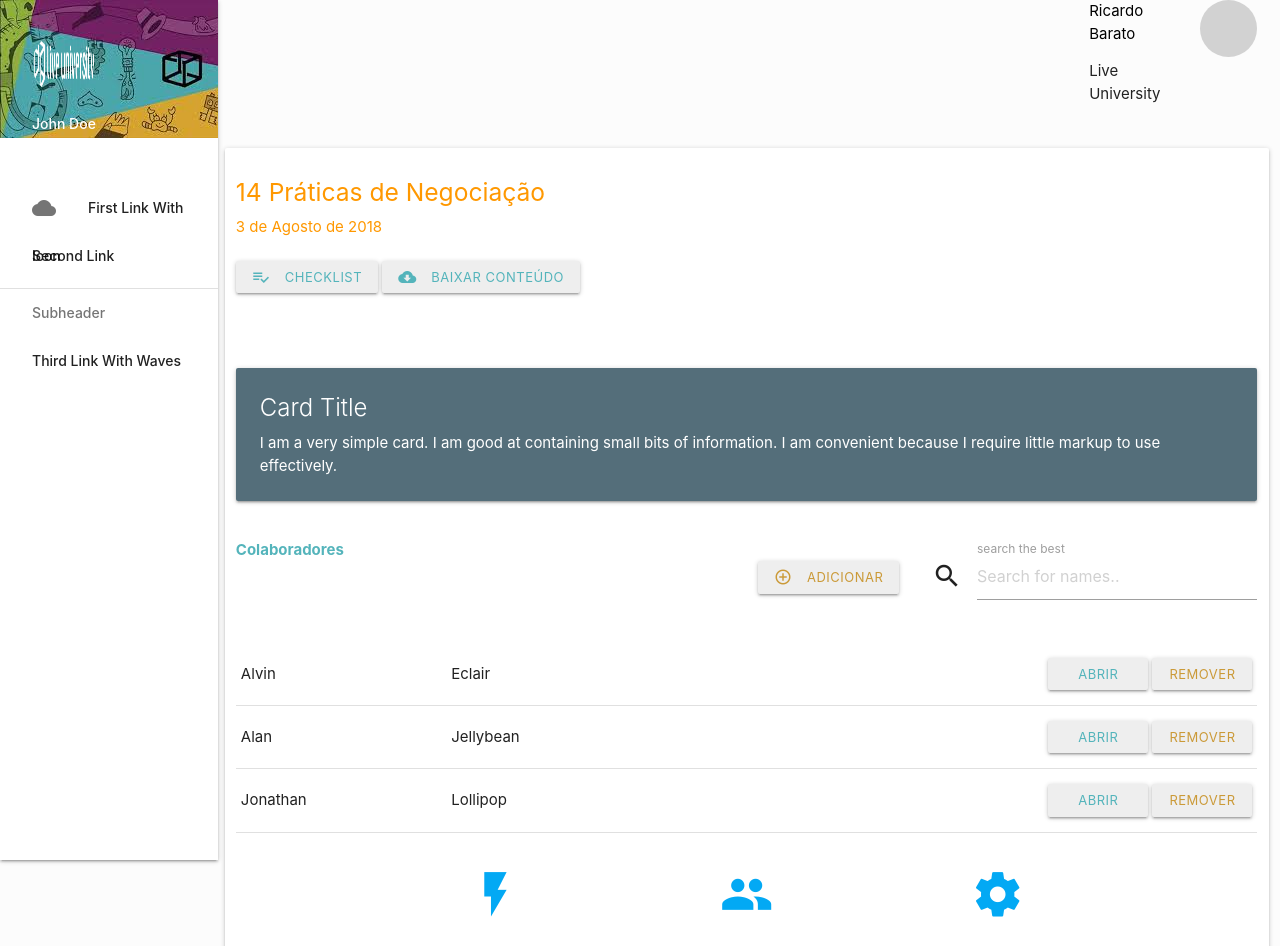
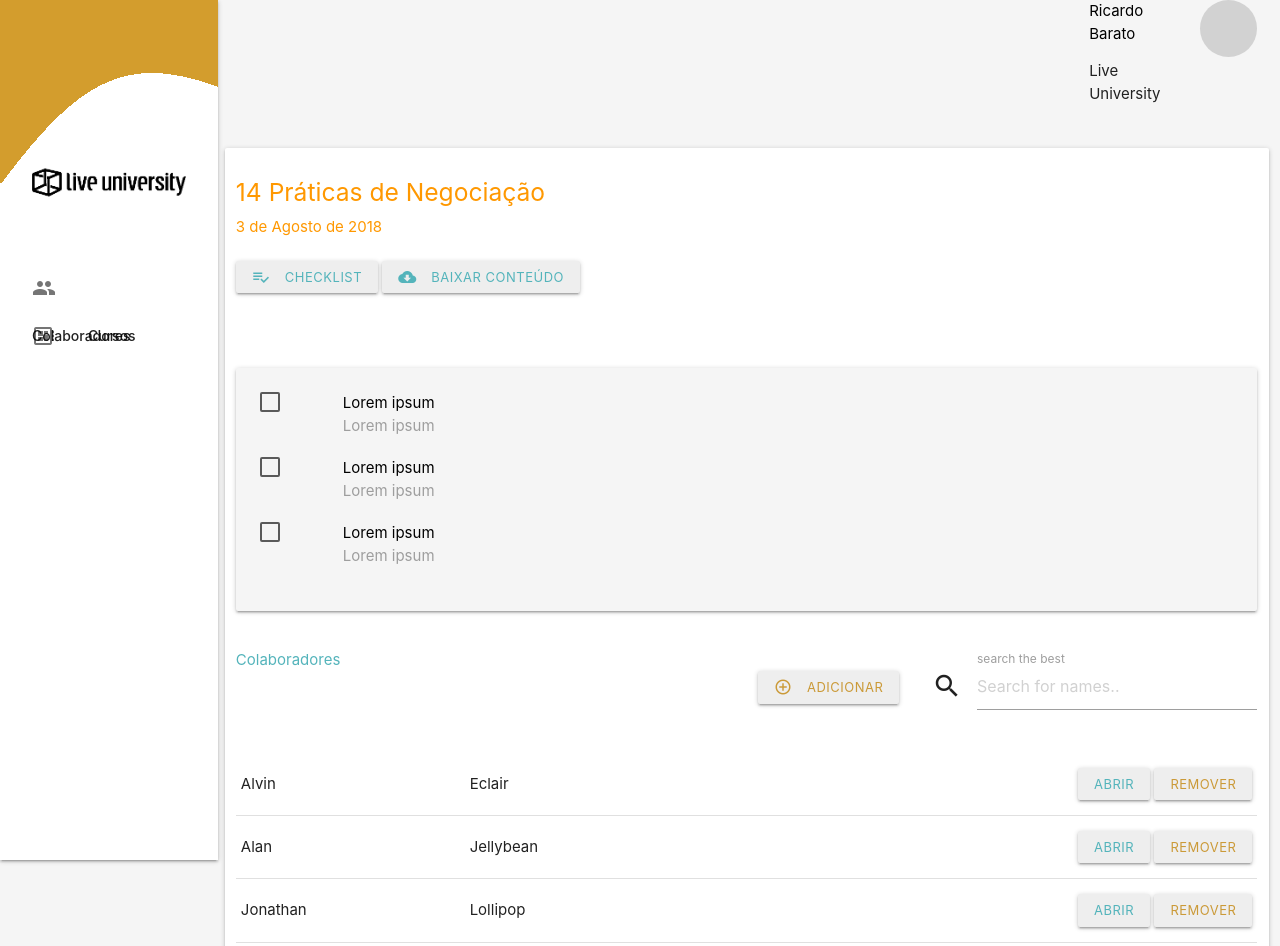
Before and after one commit to Murilo001/Live-University, a website: page src/index.html in a window 1280 px wide. Shown: the top 946 px of the page. Drawn offline with nearby package versions, Linux system fonts and the light colour scheme.

Commit message:
Implementando checks - layout

```diff
--- a/src/index.html
+++ b/src/index.html
@@ -10,11 +10,7 @@
 	<link href="css/materialize.css" type="text/css" rel="stylesheet" media="screen,projection"/>
 	<link href="css/style.css" type="text/css" rel="stylesheet" media="screen,projection"/>
 
-	<style type="text/css">
-
-	body {
-		background-color: #FCFCFC;
-	}
+	<style type="text/css">I
 
 	.btn-width-fixed {
 		width: 100px;
@@ -53,14 +49,9 @@
 
 
 </head>
-<body>
+<body class="grey lighten-4">
 	<div class="row valign-wrapper">
-		<!--
-		<div class="col s10">
-			Lorem ipsum dolor sit amet, consectetur adipiscing elit, sed do eiusmod tempor incididunt ut labore et dolore magna aliqua. Ut enim ad minim veniam, quis nostrud exercitation ullamco laboris nisi ut aliquip ex ea commodo consequat. Duis aute irure dolor in reprehenderit in voluptate velit esse cillum dolore eu fugiat nulla pariatur. Excepteur sint occaecat cupidatat non proident, sunt in culpa qui officia deserunt mollit anim id est laborum
 
-		</div>
-	-->
 		<div class="col s2 offset-s10">
 
 
@@ -86,17 +77,17 @@
 				<ul id="slide-out" class="sidenav sidenav-fixed">
 					<li><div class="user-view">
 						<div class="background">
-						<img src="images/office.jpeg">
+							<img src="images/left.png">
 						</div>
-					<a href="#user"><img class="circle" src="images/office.png"></a>
-					<a href="#name"><span class="white-text name">John Doe</span></a>
-					<a href="#email"><span class="white-text email">jdandturk@gmail.com</span></a>
+						<br>
+						<br>
+						<a href="#name"><span class="white-text name"></span></a>
+						<a href="#user"><img style="width: 100%" src="images/livelogo.png"></a>
+						<a href="#email"><span class="white-text email"></span></a>
 					</div></li>
-				<li><a href="#!"><i class="material-icons">cloud</i>First Link With Icon</a></li>
-				<li><a href="#!">Second Link</a></li>
-				<li><div class="divider"></div></li>
-				<li><a class="subheader">Subheader</a></li>
-				<li><a class="waves-effect" href="#!">Third Link With Waves</a></li>
+					<li><a href="#!" class="colored-orange"><i class="material-icons ">people</i>Colaboradores</a></li>
+					<li><a href="#!" class="colored-blue"><i class="material-icons">developer_board</i>Cursos</a></li>
+
 				</ul>
 				<a href="#" data-target="slide-out" class="sidenav-trigger"><i class="material-icons">menu</i></a>
 
@@ -121,11 +112,50 @@
 							</div>
 
 							<div class="col s12">
-							<div class="card blue-grey darken-1">
+								<div class="card  grey lighten-4">
 									<div class="card-content white-text">
-									<span class="card-title">Card Title</span>
-									<p>I am a very simple card. I am good at containing small bits of information.
-									I am convenient because I require little markup to use effectively.</p>
+
+										<div class="row black-text">
+											<div class="col s1">
+												<label for="chk-demo1">
+
+													<input type="checkbox" class="filled-in" id="chk-demo1" />
+													<span></span>
+												</label>
+											</div>
+											<div class="col s11">
+												<p>Lorem ipsum</p>
+												<p class="grey-text">Lorem ipsum</p>
+											</div>
+										</div>
+
+										<div class="row black-text">
+											<div class="col s1">
+												<label for="chk-demo2">
+
+													<input type="checkbox" class="filled-in" id="chk-demo2"/>
+													<span></span>
+												</label>
+											</div>
+											<div class="col s11">
+												<p>Lorem ipsum</p>
+												<p class="grey-text">Lorem ipsum</p>
+											</div>
+										</div>
+
+										<div class="row black-text">
+											<div class="col s1">
+												<label for="chk-demo3">
+
+													<input type="checkbox" class="filled-in" id="chk-demo3"/>
+													<span></span>
+												</label>
+											</div>
+											<div class="col s11">
+												<p>Lorem ipsum</p>
+												<p class="grey-text">Lorem ipsum</p>
+											</div>
+										</div>
 									</div>
 								</div>
 							</div>
@@ -139,7 +169,7 @@
 									<thead>
 										<div class="row">
 											<div class="col s6">
-											<b><span class="colored-blue">Colaboradores</span></b>
+												<span class="colored-blue">Colaboradores</span>
 											</div>
 											<div class="col s2">
 												<br>
@@ -149,9 +179,6 @@
 											<div class="input-field col s4">
 												<i class="material-icons prefix">search</i>
 												<input type="text" id="myInput" onkeyup="myFunction()" placeholder="Search for names..">
-
-
-
 												<label for="autocomplete-input">search the best</label>
 											</div>
 										</div>
--- a/src/js/index.js
+++ b/src/js/index.js
@@ -1,6 +1,5 @@
-var instance = M.Collapsible.getInstance(document.querySelectorAll('#abrir-check'));
-alert(instance);
-instance.open(0);
+//var instance = M.Collapsible.getInstance(document.querySelectorAll('#abrir-check'));
+//instance.open(0);
 
 
 
```
Also changed, not shown: src/css/materialize.css, src/images/left.png (added), src/images/livelogo.png (added). Lines whose indentation alone changed are shown as unchanged.
